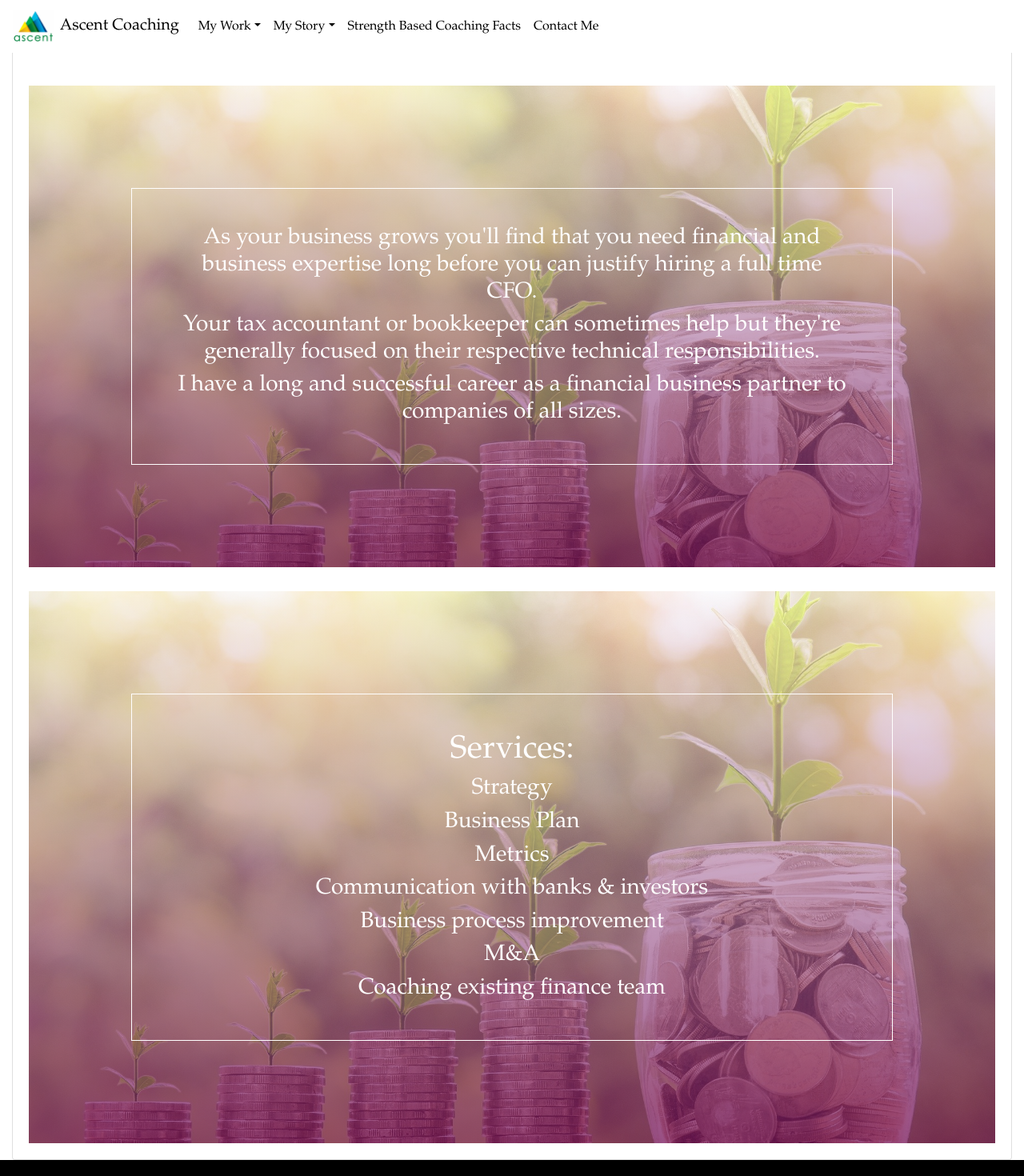
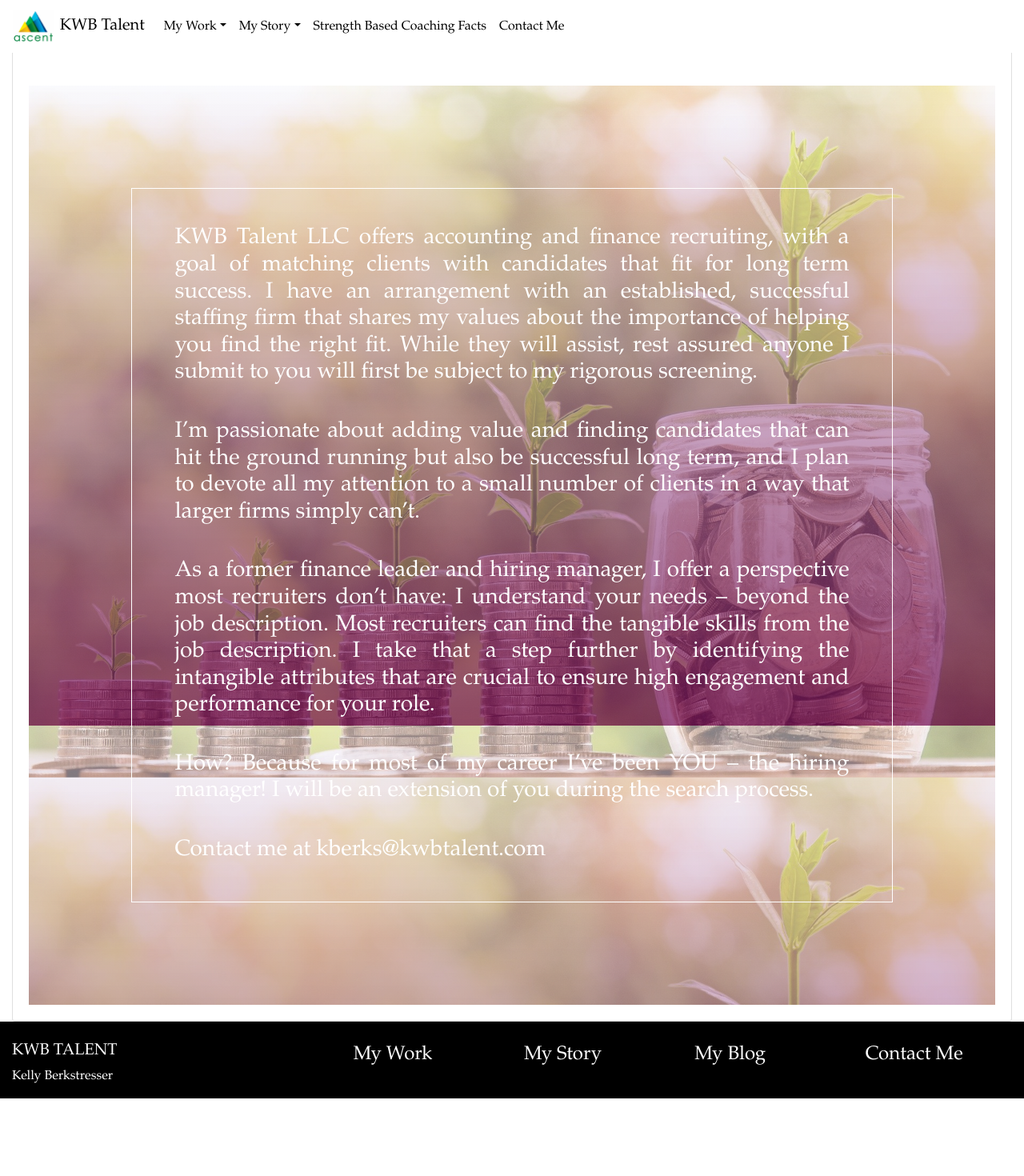
Before and after one commit to blac3765/ascent-coaching, an Angular app in the folder client/: page /cfo in a window 1280 px wide. Shown: the top 1470 px of the page at 80% size. After the commit the page ends 1373 px from the top, so only its background shows below. Built offline with nearby package versions, Linux system fonts and the light colour scheme.

Commit message:
Replaced Ascent Coaching with KWB Talent, Replaced CFO Consulting with Recruiting.

```diff
--- a/client/src/app/app.component.html
+++ b/client/src/app/app.component.html
@@ -1,6 +1,6 @@
 <div class="main" [class.collapsed]="collapsed" [class.expanded]="!collapsed" [class.mobile]="mobile" *ngIf="!wsMode">
 	<nav class="navbar navbar-expand-md navbar-light bg-white fixed-top">
-		<a class="navbar-brand" routerLink="/home"><img src="/assets/logo.png" class="img-responsive logo mr-2">Ascent Coaching</a>
+		<a class="navbar-brand" routerLink="/home"><img src="/assets/logo.png" class="img-responsive logo mr-2">KWB Talent</a>
 		<button class="navbar-toggler hidden-sm-up" type="button" (click)="isNavbarCollapsed = !isNavbarCollapsed" data-target="#navbarsDefault" aria-controls="navbarsDefault" aria-expanded="false" aria-label="Toggle navigation">
 			<span class="navbar-toggler-icon"></span>
 		</button>
@@ -10,7 +10,7 @@
 					<a class="nav-link dropdown-toggle"  ngbDropdownToggle>My Work</a>
 					<div class="dropdown-menu" ngbDropdownMenu>
 						<a class="dropdown-item" routerLink="/method" (click)="toggleNav()">Strength Based Coaching</a>
-						<a class="dropdown-item" routerLink="/cfo" (click)="toggleNav()">CFO Consulting</a>
+						<a class="dropdown-item" routerLink="/cfo" (click)="toggleNav()">Recruiting</a>
 						<a class="dropdown-item" routerLink="/org" (click)="toggleNav()">Organizational Benefits</a>
 						<a class="dropdown-item" routerLink="/faqs" (click)="toggleNav()">FAQs</a>
 					</div>
@@ -48,7 +48,7 @@
 	<div class="container-fluid text-center text-md-left">
 		<div class="row">
 			<div class="col-md-4 mt-md-0 mt-3 content">
-				<h5 class="text-uppercase">Ascent Coaching</h5>
+				<h5 class="text-uppercase">KWB Talent</h5>
 				<p>Kelly Berkstresser</p>
 			</div>
 			<hr class="clearfix w-100 d-md-none pb-3">
--- a/client/src/app/cfo/cfo.component.html
+++ b/client/src/app/cfo/cfo.component.html
@@ -5,18 +5,28 @@
 				<div class="pane-1">
           <div class="box">
             <div class="col-12">
-              <h3 class="text-center mt-2 sub-header">As your business grows you'll find that you need financial and business expertise long before you can justify hiring a full time CFO.</h3>
+              <h3 class="text-justify mt-2 sub-header">KWB Talent LLC offers accounting and finance recruiting, with a goal of matching clients with candidates that fit for long term success. I have an arrangement with an established, successful staffing firm that shares my values about the importance of helping you find the right fit. While they will assist, rest assured anyone I submit to you will first be subject to my rigorous screening.</h3>
             </div>
+            &nbsp;
             <div class="col-12">
-              <h3 class="text-center mt-2 sub-header">Your tax accountant or bookkeeper can sometimes help but they're generally focused on their respective technical responsibilities.</h3>
+              <h3 class="text-justify mt-2 sub-header">I’m passionate about adding value and finding candidates that can hit the ground running but also be successful long term, and I plan to devote all my attention to a small number of clients in a way that larger firms simply can’t.</h3>
             </div>
+            &nbsp;
             <div class="col-12">
-              <h3 class="text-center mt-2 sub-header">I have a long and successful career as a financial business partner to companies of all sizes.</h3>
+              <h3 class="text-justify mt-2 sub-header">As a former finance leader and hiring manager, I offer a perspective most recruiters don’t have:  I understand your needs – beyond the job description. Most recruiters can find the tangible skills from the job description. I take that a step further by identifying the intangible attributes that are crucial to ensure high engagement and performance for your role.</h3>
+            </div>
+            &nbsp;
+            <div class="col-12">
+              <h3 class="text-justify mt-2 sub-header">How?  Because for most of my career I’ve been YOU – the hiring manager! I will be an extension of you during the search process.</h3>
+            </div>
+            &nbsp;
+            <div class="col-12">
+              <h3 class="text-justify mt-2 sub-header">Contact me at kberks@kwbtalent.com </h3>
             </div>
           </div>
 				</div>
 			</div>
-			<div class="pane-2">
+			<!-- <div class="pane-2">
         <div class="box-2">
           <div class="col-12">
             <h1 class="text-center mt-2 sub-header">Services:</h1>
@@ -42,7 +52,7 @@
             <h3 class="text-center mt-2 sub-header">Coaching existing finance team</h3>
           </div>
         </div>
-			</div>
+			</div> -->
 		</div>
 	</div>
 </div>
--- a/client/src/app/faqs/faqs.component.html
+++ b/client/src/app/faqs/faqs.component.html
@@ -17,7 +17,7 @@
 			<p><strong>A:</strong> Imporved retention can be realized by providing coaching for professional and personal development. Helping your leaders to continuously grow improves engagement and productivity throughout your organization.</p>
 			<hr>
 			<p><strong>Q:</strong> How do I learn more?</p>
-			<p><strong>A:</strong> Call me at (214) 802-7504 or email me at <a href="mailto:kelly@ascentcoaching.io">kelly@ascentcoaching.io</a>.</p>
+			<p><strong>A:</strong> Call me at (214) 802-7504 or email me at <a href="mailto:kberks@kwbtalent.com">kberks@kwbtalent.com</a>.</p>
 		</div>
 	</div>
 </div>
--- a/client/src/app/home/home.component.html
+++ b/client/src/app/home/home.component.html
@@ -17,7 +17,7 @@
 				<div class="card card-2" routerLink="/cfo">
 					<div class="row">
 						<div class="col-12 mt-5 text">
-							<p class="header-about">CFO Consulting</p>
+							<p class="header-about">Recruiting</p>
 						</div>
 					</div>
 				</div>
--- a/client/src/index.html
+++ b/client/src/index.html
@@ -2,7 +2,7 @@
 <html lang="en">
 <head>
   <meta charset="utf-8">
-  <title>AscentCoaching</title>
+  <title>KWB Talent</title>
   <base href="/">
 
   <meta name="viewport" content="width=device-width, initial-scale=1">
```
